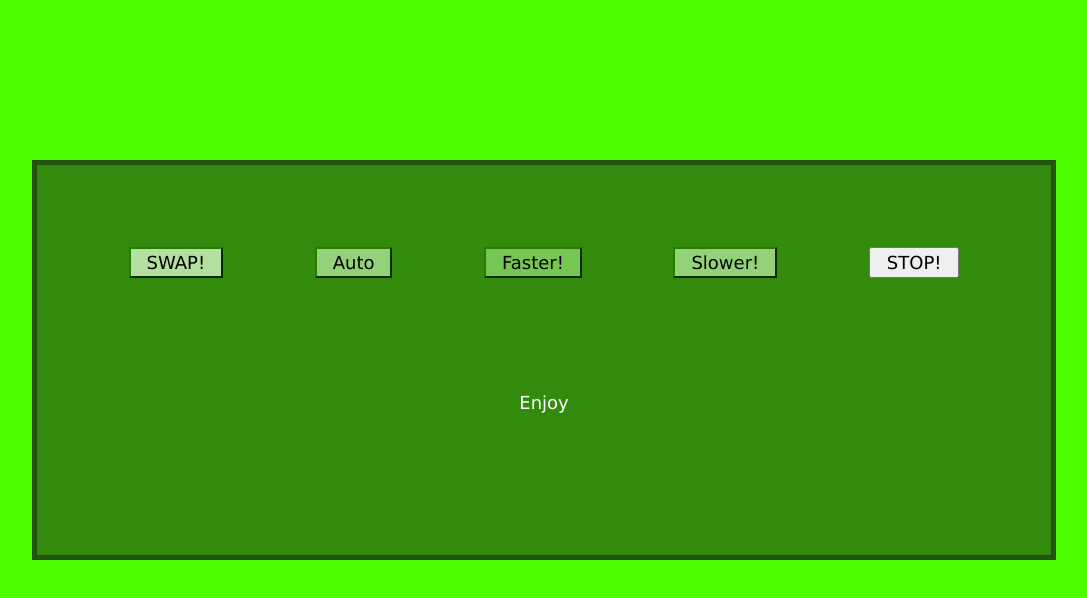
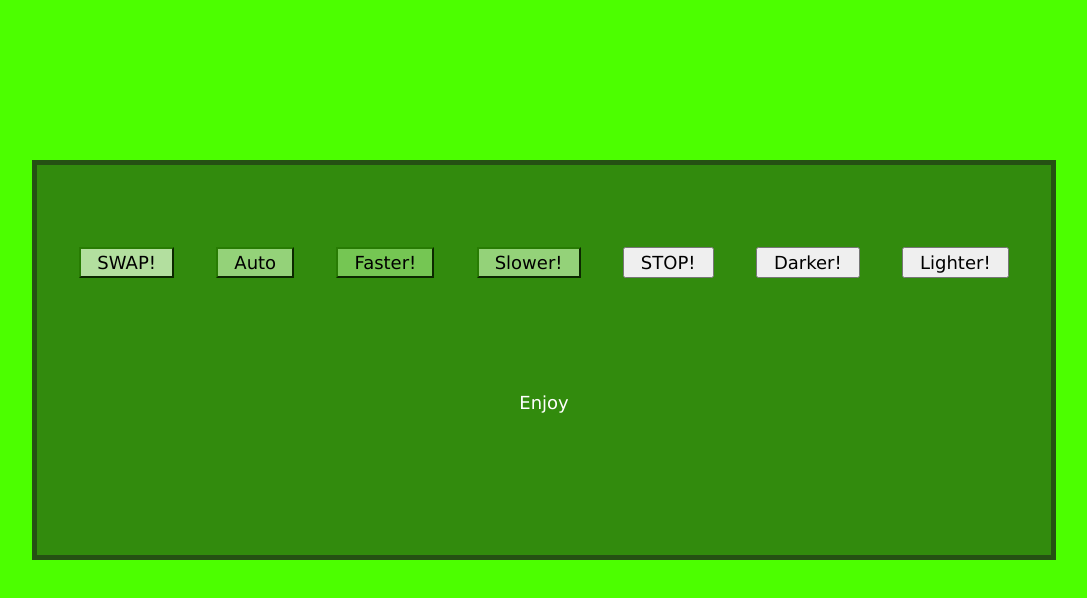
Before and after one commit to Quo210/color-swapper, a plain HTML site: page index.html in a window 1280 px wide. Shown: the whole page, without its empty margins (96-1183 px from the left). Drawn offline with Linux system fonts and the light colour scheme.

Commit message:
added darker and lighter buttons

```diff
--- a/index.html
+++ b/index.html
@@ -15,6 +15,8 @@
             <button class="faster">Faster!</button>
             <button class="slower">Slower!</button>
             <button class="stop">STOP!</button>
+            <button class="dark">Darker!</button>
+            <button class="light">Lighter!</button>
         </div>
         <div class="message">Enjoy</div>
     </div>
```
